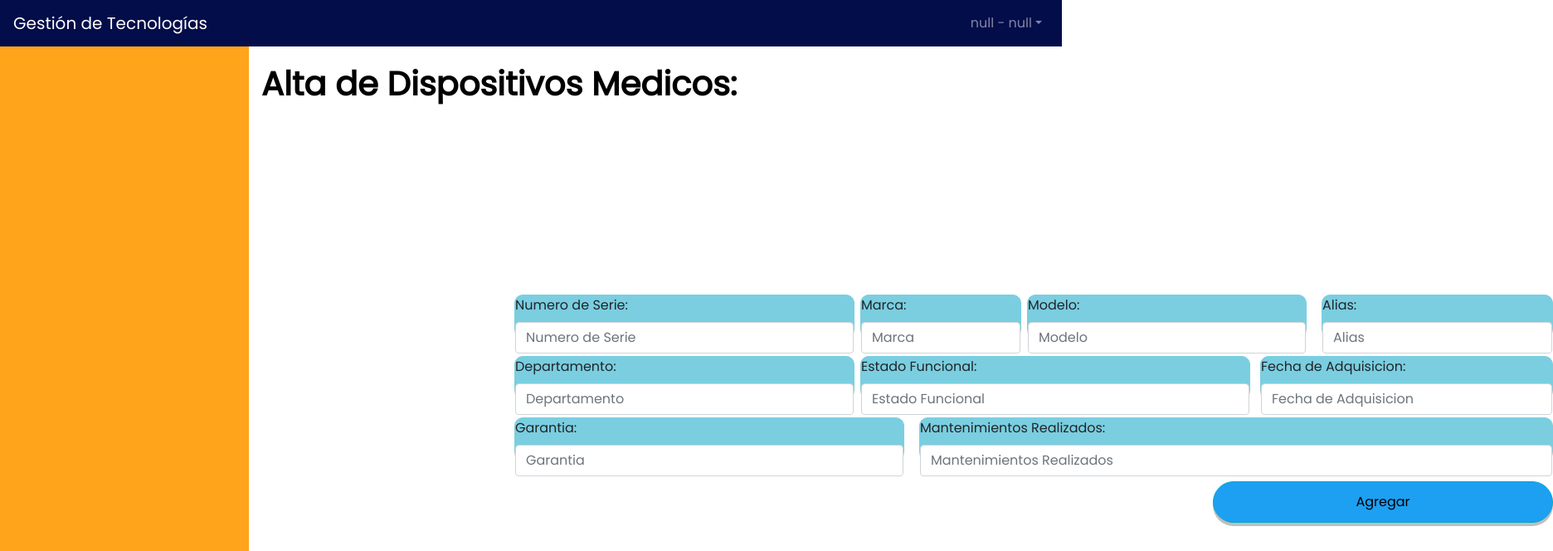
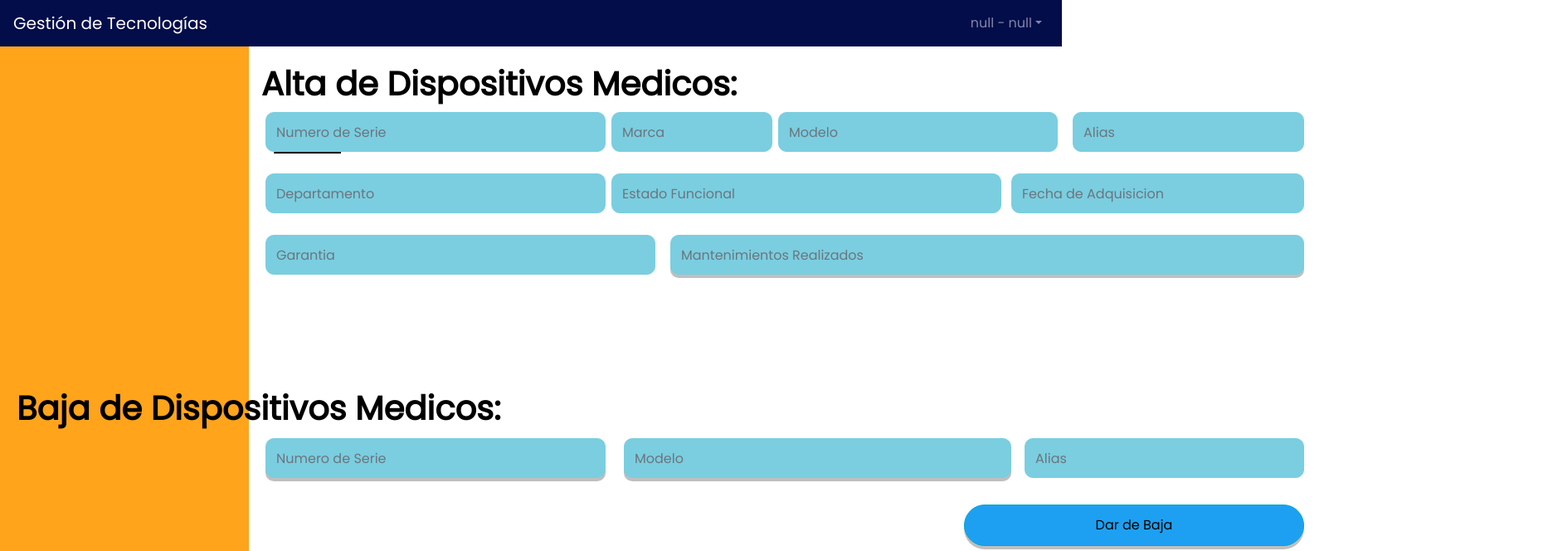
Before and after one commit to LSanchez94/Gestion-de-Tecnologia-Medica, a Vue app: page /AltasBajas in a window 1280 px wide. Shown: the top 664 px of the page at 83% size, 1872 px wide, since content can reach past the window. Built offline with nearby package versions, Linux system fonts and the light colour scheme.

Commit message:
AltasBajas y AgregarMtto
Otra vez

```diff
--- a/src/views/AgregarMtto.vue
+++ b/src/views/AgregarMtto.vue
@@ -2,13 +2,11 @@
 <div>
     <div class="container-fluid">
       <div class="row">
-          <h1> DATOS DEL DISPOSITIVO MEDICO: </h1>
-
+      <h1> DATOS DEL DISPOSITIVO MEDICO: </h1>
       <div class = "NumSerie" >
           <form>
           <div class="form-group">
-          <label for="exampleInputEmail1">Numero de Serie:</label>
-          <input type="text" class="form-control" id="exampleInputNSerie1" aria-describedby="nserieHelp" placeholder="Numero de Serie">
+          <input type="text" class="form-control" id="NumSerie" placeholder="Numero de Serie">
           </div>
           </form>
       </div>
@@ -16,60 +14,42 @@
       <div class = "Departamento" >
           <form>
           <div class="form-group">
-          <label for="exampleInputDepartamento1">Departamento:</label>
-          <input type="text" class="form-control" id="exampleInputDepartamento1" aria-describedby="departamentoHelp" placeholder="Departamento">
+          <input type="text" class="form-control" id="Departamento" placeholder="Departamento">
           </div>
           </form>
       </div>
 
-        <div class = "TipoMtto" >
+       <div class = "TipoMtto" >
           <form>
           <div class="form-group">
-          <label for="exampleInputTipoMantenimiento1">Tipo de Mantenimiento:</label>
-          <input type="text" class="form-control" id="exampleInputTipoMantenimiento1" aria-describedby="tipomttoHelp" placeholder="Tipo de Mantenimiento">
+          <input type="text" class="form-control" id="TipoMtto" placeholder="Tipo de Mantenimiento">
           </div>
           </form>
       </div>
 
-         <div class = "FechaMtto">
+       <div class = "FechaMtto">
           <form>
           <div class="form-group">
-          <label for="exampleInputFechaMtto1">Fecha a dar Mantenimiento:</label>
-          <input type="text" class="form-control" id="exampleInputFechaMtto1" aria-describedby="fechamttoHelp" placeholder="Fecha a dar Mantenimiento">
+          <input type="text" class="form-control" id="FechaMtto" placeholder="Fecha a dar Mantenimiento">
           </div>
           </form>
        </div>
 
-      <div class = "Encargado">
+       <div class = "Encargado">
           <form>
           <div class="form-group">
-          <label for="exampleInputEncargado1">Encargado:</label>
-          <input type="text" class="form-control" id="exampleInputEncargado1" aria-describedby="encargadoHelp" placeholder="Encargado">
+          <input type="text" class="form-control" id="Encargado" placeholder="Encargado">
           </div>
           </form>
       </div>
 
        <button class="Agregar" id="login_button" @click="validarUsuario()">Agregar</button>
-       <button class="Regresar" id="login_button" @click="validarUsuario()">Regresar</button>
+       <button class="Regresar" onClick="history.go(-1);">Regresar</button>
       </div>
     </div>
 </div>
+</template>
 
- </template>
-
-<script>
-export default {
-    data(){
-        return{
-        }
-    },
-    methods:{
-        validarUsuario(){
-            this.$router.push('/Dashboard')
-        }
-    }
-};
-</script>
 
 <style scoped>
 h1{
@@ -99,12 +79,26 @@ line-height: 52px;
 color: #FFFFFF;
 }
 
-.NumSerie{
+h4{
+position: absolute;
+height: 60px;
+left: 320px;
+top: 462px;
+font-family: Poppins;
+font-style: normal;
+font-weight: 600;
+font-size: 40px;
+line-height: 60px;
+color: #000000;
+left: 20px
+}
+
+#NumSerie{
 position: absolute;
 width: 410px;
 height: 48px;
-left: 639px;
-top: 343px;
+left: 320px;
+top: 140px;
 background: #7ACEE0;
 border: 1px solid #7ACEE0;
 box-sizing: border-box;
@@ -112,12 +106,12 @@ box-shadow: 0px 4px 0px rgba(0, 0, 0, 0.25);
 border-radius: 10px;
 }
 
-.Departamento{
+#Departamento{
 position: absolute;
 width: 632px;
 height: 48px;
-left: 1078px;
-top: 343px;
+left: 758px;
+top: 140px;
 background: #7ACEE0;
 border: 1px solid #7ACEE0;
 box-sizing: border-box;
@@ -125,12 +119,12 @@ box-shadow: 0px 4px 0px rgba(0, 0, 0, 0.25);
 border-radius: 10px;
 }
 
-.TipoMtto{
+#TipoMtto{
 position: absolute;
 width: 1071px;
 height: 48px;
-left: 639px;
-top: 425px;
+left: 320px;
+top: 225px;
 background: #7ACEE0;
 border: 1px solid #7ACEE0;
 box-sizing: border-box;
@@ -138,12 +132,12 @@ box-shadow: 0px 4px 0px rgba(0, 0, 0, 0.25);
 border-radius: 10px;
 }
 
-.FechaMtto{
+#FechaMtto{
 position: absolute;
 width: 616px;
 height: 48px;
-left: 639px;
-top: 510px;
+left: 320px;
+top: 310px;
 background: #7ACEE0;
 border: 1px solid #7ACEE0;
 box-sizing: border-box;
@@ -151,16 +145,15 @@ box-shadow: 0px 4px 0px rgba(0, 0, 0, 0.25);
 border-radius: 10px;
 }
 
-.Encargado{
+#Encargado{
 position: absolute;
 width: 410px;
 height: 48px;
-left: 1300px;
-top: 503px;
+left: 980px;
+top: 310px;
 background: #7ACEE0;
 border: 1px solid #7ACEE0;
 box-sizing: border-box;
-box-shadow: 0px 4px 0px rgba(0, 0, 0, 0.25);
 border-radius: 10px;
 }
 
@@ -168,8 +161,8 @@ border-radius: 10px;
 position: absolute;
 width: 410px;
 height: 50px;
-left: 1300px;
-top: 599px;
+left: 980px;
+top: 379px;
 background: #1DA0F2;
 border: 1px solid #00A8CC;
 box-sizing: border-box;
@@ -181,13 +174,11 @@ border-radius: 25px;
 position: absolute;
 width: 228px;
 height: 49px;
-left: 1624px;
-top: 988px;
+left: 1160px;
+top: 445px;
 background: #005082;
 border: 1px solid #005082;
 box-sizing: border-box;
 border-radius: 25px;
 }
-
 </style>
-</style>
--- a/src/views/AltasBajas.vue
+++ b/src/views/AltasBajas.vue
@@ -1,95 +1,95 @@
-<template>
-<div>
+ <template>
+ <div>
     <div class="container-fluid">
       <div class="row">
+          <!--ALTA DE DM -->
           <h1> Alta de Dispositivos Medicos: </h1>
           </div>
-
           <form>
           <div class="form-group NumSerie">
-          <label for="exampleInputEmail1">Numero de Serie:</label>
-          <input type="text" class="form-control" id="exampleInputNSerie1" aria-describedby="nserieHelp" placeholder="Numero de Serie">
+          <input type="text" class="form-control" id="NumSerie" placeholder="Numero de Serie">
           </div>
           </form>
 
           <form>
           <div class="form-group Marca">
-          <label for="exampleInputMarca1">Marca:</label>
-          <input type="text" class="form-control" id="exampleInputMarca1" aria-describedby="marcaHelp" placeholder="Marca">
+          <input type="text" class="form-control" id="Marca" placeholder="Marca">
           </div>
           </form>
 
           <form>
           <div class="form-group Modelo">
-          <label for="exampleInputModelo1">Modelo:</label>
-          <input type="text" class="form-control" id="exampleInputModelo1" aria-describedby="modeloHelp" placeholder="Modelo">
+          <input type="text" class="form-control" id="Modelo" placeholder="Modelo">
           </div>
           </form>
 
           <form>
           <div class="form-group Alias">
-          <label for="exampleInputAlias1">Alias:</label>
-          <input type="text" class="form-control" id="exampleInputAlias1" aria-describedby="aliasHelp" placeholder="Alias">
+          <input type="text" class="form-control" id="Alias" placeholder="Alias">
           </div>
           </form>
 
           <form>
           <div class="form-group Departamento">
-          <label for="exampleInputDepartamento1">Departamento:</label>
-          <input type="text" class="form-control" id="exampleInputDepartamento1" aria-describedby="departamentoHelp" placeholder="Departamento">
+          <input type="text" class="form-control" id="Departamento" placeholder="Departamento">
           </div>
           </form>
 
           <form>
           <div class="form-group EdoFuncional">
-          <label for="exampleInputEdoFuncional1">Estado Funcional:</label>
-          <input type="text" class="form-control" id="exampleInputEdoFuncional1" aria-describedby="edofuncionalHelp" placeholder="Estado Funcional">
+          <input type="text" class="form-control" id="EdoFuncional" placeholder="Estado Funcional">
           </div>
           </form>
 
           <form>
           <div class="form-group FAdq">
-          <label for="exampleInputFecha1">Fecha de Adquisicion:</label>
-          <input type="text" class="form-control" id="exampleInputFecha1" aria-describedby="fechaHelp" placeholder="Fecha de Adquisicion">
+          <input type="text" class="form-control" id="FAdq" placeholder="Fecha de Adquisicion">
           </div>
           </form>
 
           <form>
           <div class="form-group Garantia">
-          <label for="exampleInputGarantia1">Garantia:</label>
-          <input type="text" class="form-control" id="exampleInputGarantia1" aria-describedby="garantiaHelp" placeholder="Garantia">
+          <input type="text" class="form-control" id="Garantia" placeholder="Garantia">
           </div>
           </form>
 
           <form>
           <div class="form-group MttoRealizados">
-          <label for="exampleInputMRealizados1">Mantenimientos Realizados:</label>
-          <input type="text" class="form-control" id="exampleInputMRealizados1" aria-describedby="mrealizadosHelp" placeholder="Mantenimientos Realizados">
+          <input type="text" class="form-control" id="MttoRealizados" placeholder="Mantenimientos Realizados">
           </div>
           </form>
 
        <button class="Agregar" id="login_button" @click="validarUsuario()">Agregar</button>
+
+          <!--BAJA DE DM -->
+          <h4> Baja de Dispositivos Medicos: </h4>
+          <form>
+          <div class="form-group NumSerie2">
+          <input type="text" class="form-control" id="NumSerie2" placeholder="Numero de Serie">
+          </div>
+          </form>
+
+          <form>
+          <div class="form-group Modelo2">
+          <input type="text" class="form-control" id="Modelo2" placeholder="Modelo">
+          </div>
+          </form>
+
+          <form>
+          <div class="form-group Alias2">
+          <input type="text" class="form-control" id="Alias2" placeholder="Alias">
+          </div>
+          </form>
+
+    <button class="DarBaja" id="login_button" @click="validarUsuario()">Dar de Baja</button>
+    <button class="Inventario" id="login_button" @click="validarUsuario()">Inventario</button>
+    <button class="Regresar" onClick="history.go(-1);">Regresar</button>
+
       </div>
     </div>
 </template>
 
-<!-- -------------------------------------------------------------------------------------------------------------- -->
-<script>
-export default {
-    data(){
-        return{
-        }
-    },
-    methods:{
-        validarUsuario(){
-            this.$router.push('/Dashboard')
-        }
-    }
-};
-</script>
-
-
-<style scooped>
+<style scoped>
 h1{
 font-family: Poppins;
 font-style: normal;
@@ -131,23 +131,108 @@ color: #000000;
 left: 20px
 }
 
-.color1 {
-  background-color: #7acee0;
-  color: #fff;
-  font-weight: bold;
-  margin-right: 10px;
-  width: 33%;
-  padding: 15px;
-  text-align: center;
-  border-radius: 25px;
-}
-
-.NumSerie{
+#NumSerie{
 position: absolute;
 width: 410px;
 height: 48px;
-left: 620px;
-top: 355px;
+left: 320px;
+top: 135px;
+background: #7ACEE0;
+border: 1px solid #7ACEE0;
+box-sizing: border-box;
+border-radius: 10px;
+}
+
+#Marca{
+position: absolute;
+width: 194px;
+height: 48px;
+left: 737px;
+top: 135px;
+background: #7ACEE0;
+border: 1px solid #7ACEE0;
+box-sizing: border-box;
+border-radius: 10px;
+}
+
+#Modelo{
+position: absolute;
+width: 337px;
+height: 48px;
+left: 938px;
+top: 135px;
+background: #7ACEE0;
+border: 1px solid #7ACEE0;
+box-sizing: border-box;
+border-radius: 10px;
+}
+
+#Alias{
+position: absolute;
+width: 279px;
+height: 48px;
+left: 1293px;
+top: 135px;
+background: #7ACEE0;
+border: 1px solid #7ACEE0;
+box-sizing: border-box;
+border-radius: 10px;
+}
+
+#Departamento{
+position: absolute;
+width: 410px;
+height: 48px;
+left: 320px;
+top: 209px;
+background: #7ACEE0;
+border: 1px solid #7ACEE0;
+box-sizing: border-box;
+border-radius: 10px;
+}
+
+#EdoFuncional{
+position: absolute;
+width: 470px;
+height: 48px;
+left: 737px;
+top: 209px;
+background: #7ACEE0;
+border: 1px solid #7ACEE0;
+box-sizing: border-box;
+border-radius: 10px;
+}
+
+#FAdq{
+position: absolute;
+width: 353px;
+height: 48px;
+left: 1219px;
+top: 209px;
+background: #7ACEE0;
+border: 1px solid #7ACEE0;
+box-sizing: border-box;
+border-radius: 10px;
+}
+
+#Garantia{
+position: absolute;
+width: 470px;
+height: 48px;
+left: 320px;
+top: 283px;
+background: #7ACEE0;
+border: 1px solid #7ACEE0;
+box-sizing: border-box;
+border-radius: 10px;
+}
+
+#MttoRealizados{
+position: absolute;
+width: 764px;
+height: 48px;
+left: 808px;
+top: 283px;
 background: #7ACEE0;
 border: 1px solid #7ACEE0;
 box-sizing: border-box;
@@ -155,12 +240,12 @@ box-shadow: 0px 4px 0px rgba(0, 0, 0, 0.25);
 border-radius: 10px;
 }
 
-.Marca{
+#NumSerie2{
 position: absolute;
-width: 194px;
+width: 410px;
 height: 48px;
-left: 1037px;
-top: 355px;
+left: 320px;
+top: 528px;
 background: #7ACEE0;
 border: 1px solid #7ACEE0;
 box-sizing: border-box;
@@ -168,12 +253,12 @@ box-shadow: 0px 4px 0px rgba(0, 0, 0, 0.25);
 border-radius: 10px;
 }
 
-.Modelo{
+#Modelo2{
 position: absolute;
-width: 337px;
+width: 467px;
 height: 48px;
-left: 1238px;
-top: 355px;
+left: 752px;
+top: 528px;
 background: #7ACEE0;
 border: 1px solid #7ACEE0;
 box-sizing: border-box;
@@ -181,90 +266,24 @@ box-shadow: 0px 4px 0px rgba(0, 0, 0, 0.25);
 border-radius: 10px;
 }
 
-.Alias{
+#Alias2{
 position: absolute;
-width: 279px;
+width: 337px;
 height: 48px;
-left: 1593px;
-top: 355px;
+left: 1235px;
+top: 528px;
 background: #7ACEE0;
 border: 1px solid #7ACEE0;
 box-sizing: border-box;
-box-shadow: 0px 4px 0px rgba(0, 0, 0, 0.25);
 border-radius: 10px;
 }
 
-.Departamento{
-position: absolute;
-width: 410px;
-height: 48px;
-left: 620px;
-top: 429px;
-background: #7ACEE0;
-border: 1px solid #7ACEE0;
-box-sizing: border-box;
-box-shadow: 0px 4px 0px rgba(0, 0, 0, 0.25);
-border-radius: 10px;
-}
-
-.EdoFuncional{
-position: absolute;
-width: 470px;
-height: 48px;
-left: 1037px;
-top: 429px;
-background: #7ACEE0;
-border: 1px solid #7ACEE0;
-box-sizing: border-box;
-box-shadow: 0px 4px 0px rgba(0, 0, 0, 0.25);
-border-radius: 10px;
-}
-
-.FAdq{
-position: absolute;
-width: 353px;
-height: 48px;
-left: 1519px;
-top: 429px;
-background: #7ACEE0;
-border: 1px solid #7ACEE0;
-box-sizing: border-box;
-box-shadow: 0px 4px 0px rgba(0, 0, 0, 0.25);
-border-radius: 10px;
-}
-
-.Garantia{
-position: absolute;
-width: 470px;
-height: 48px;
-left: 620px;
-top: 503px;
-background: #7ACEE0;
-border: 1px solid #7ACEE0;
-box-sizing: border-box;
-box-shadow: 0px 4px 0px rgba(0, 0, 0, 0.25);
-border-radius: 10px;
-}
-
-.MttoRealizados{
-position: absolute;
-width: 764px;
-height: 48px;
-left: 1108px;
-top: 503px;
-background: #7ACEE0;
-border: 1px solid #7ACEE0;
-box-sizing: border-box;
-box-shadow: 0px 4px 0px rgba(0, 0, 0, 0.25);
-border-radius: 10px;
-}
-
-.Agregar{
+.DarBaja{
 position: absolute;
 width: 410px;
 height: 50px;
-left: 1462px;
-top: 580px;
+left: 1162px;
+top: 608px;
 background: #1DA0F2;
 border: 1px solid #00A8CC;
 box-sizing: border-box;
@@ -272,4 +291,30 @@ box-shadow: 0px 4px 0px rgba(0, 0, 0, 0.25);
 border-radius: 25px;
 }
 
+.Inventario{
+position: absolute;
+width: 393px;
+height: 60px;
+left: 320px;
+top: 712px;
+background: #005082;
+border: 1px solid #005082;
+box-sizing: border-box;
+box-shadow: 0px 4px 0px rgba(0, 0, 0, 0.25);
+border-radius: 25px;
+}
+
+.Regresar{
+position: absolute;
+width: 228px;
+height: 49px;
+left: 1304px;
+top: 728px;
+background: #005082;
+border: 1px solid #005082;
+box-sizing: border-box;
+box-shadow: 0px 4px 0px rgba(0, 0, 0, 0.25);
+border-radius: 25px;
+}
+
 </style>
```
